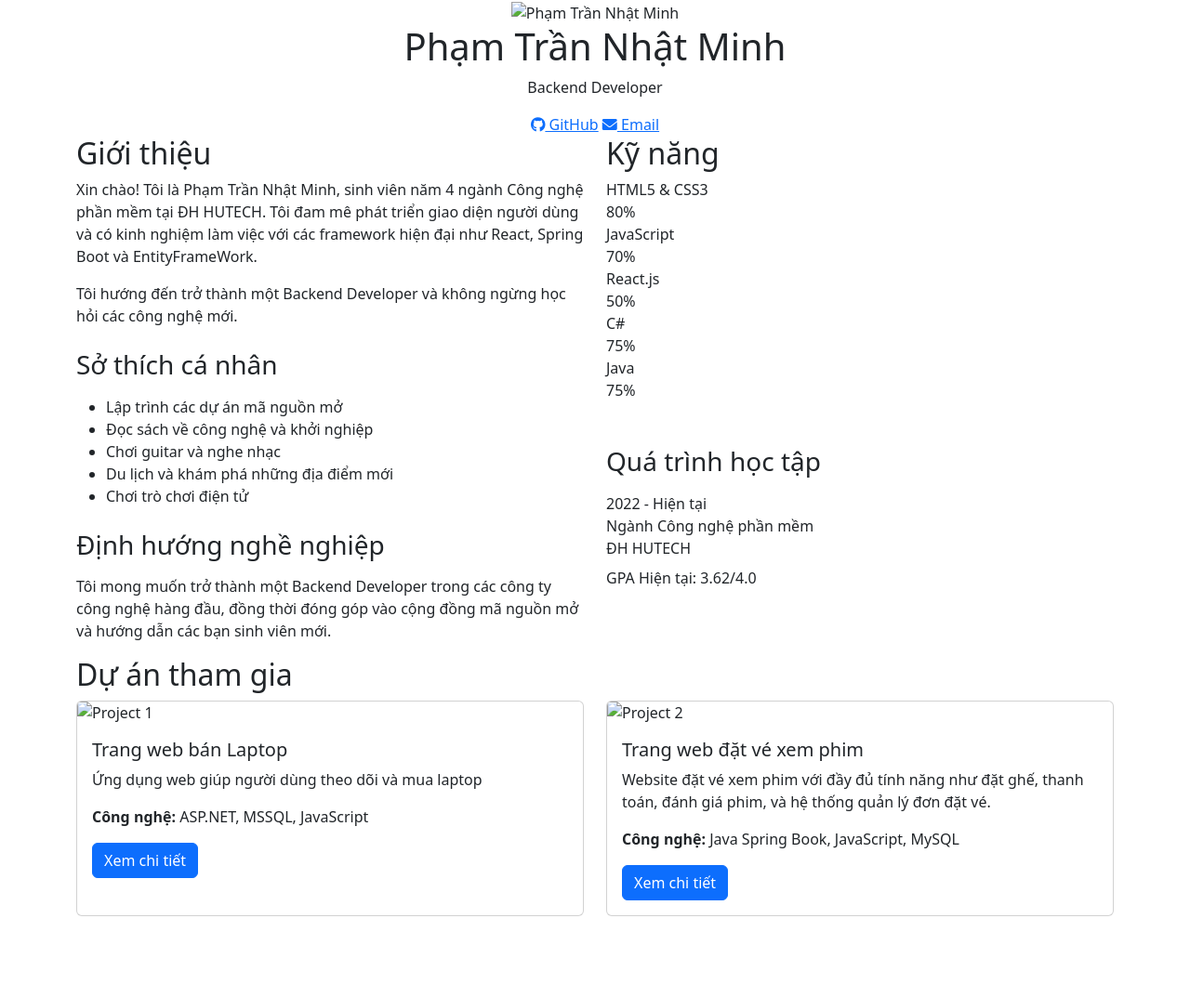
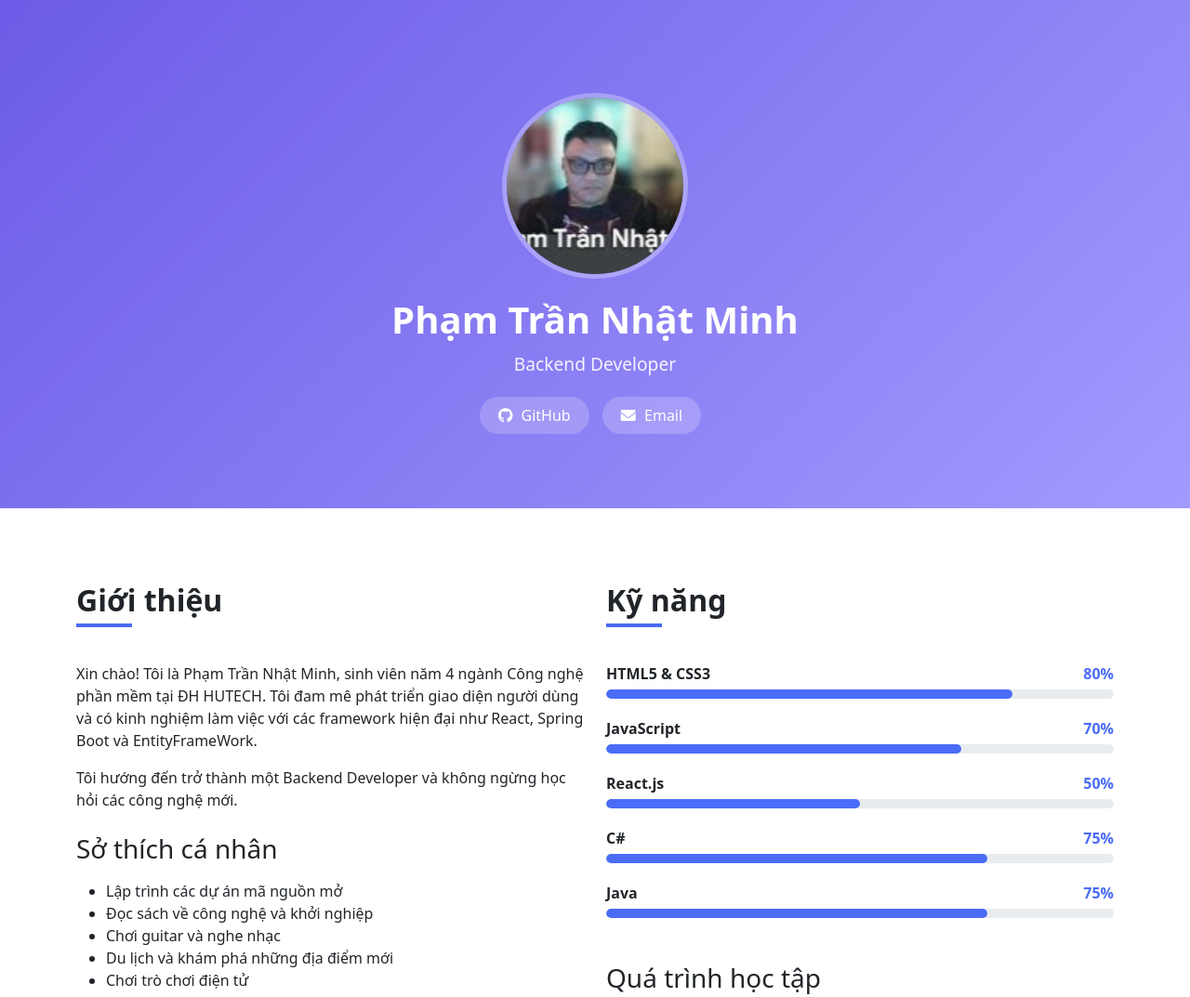
Before and after one commit to coder1807/Repository_Nhom_9, a plain HTML site: page students/phamtrannhatminh.html in a window 1280 px wide. Shown: the top 1073 px of the page at 93% size. Before the commit the page ends 1010 px from the top, so only its background shows below. Drawn offline with nearby package versions, Linux system fonts and the light colour scheme; the site is published under a folder, as on GitHub Pages, so addresses that start at the root find nothing.

Commit message:
lastest commit

```diff
--- a/students/phamtrannhatminh.html
+++ b/students/phamtrannhatminh.html
@@ -5,7 +5,7 @@
     <meta charset="UTF-8">
     <meta name="viewport" content="width=device-width, initial-scale=1.0">
     <title>Phạm Trần Nhật Minh - Portfolio</title>
-    <link rel="stylesheet" href="/assets/css/phamtrannhatminh.css">
+    <link rel="stylesheet" href="../assets/css/phamtrannhatminh.css">
     <!-- Các thẻ link CSS giống như trên trang chính -->
     <link href="https://cdnjs.cloudflare.com/ajax/libs/font-awesome/6.0.0-beta3/css/all.min.css" rel="stylesheet">
     <link rel="stylesheet" href="https://cdnjs.cloudflare.com/ajax/libs/bootstrap/5.3.0/css/bootstrap.min.css">
@@ -18,7 +18,7 @@
     <!-- Personal Hero Section -->
     <section class="personal-hero">
         <div class="container text-center">
-            <img src="/assets/images/nhatminh.jpg" alt="Phạm Trần Nhật Minh" class="profile-img">
+            <img src="../assets/images/nhatminh.jpg" alt="Phạm Trần Nhật Minh" class="profile-img">
             <div class="personal-info">
                 <h1 class="personal-name">Phạm Trần Nhật Minh</h1>
                 <p class="personal-role">Backend Developer</p>
@@ -123,7 +123,7 @@
             <div class="row">
                 <div class="col-md-6 mb-4">
                     <div class="card h-100 hover-scale">
-                        <img src="/assets/images/nhatminh-project1.png" class="card-img-top" alt="Project 1">
+                        <img src="../assets/images/nhatminh-project1.png" class="card-img-top" alt="Project 1">
                         <div class="card-body">
                             <h5 class="card-title">Trang web bán Laptop</h5>
                             <p class="card-text">Ứng dụng web giúp người dùng theo dõi và mua laptop</p>
@@ -135,7 +135,7 @@
                 </div>
                 <div class="col-md-6 mb-4">
                     <div class="card h-100 hover-scale">
-                        <img src="/assets/images/nhatminh-project2.png" class="card-img-top" alt="Project 2">
+                        <img src="../assets/images/nhatminh-project2.png" class="card-img-top" alt="Project 2">
                         <div class="card-body">
                             <h5 class="card-title">Trang web đặt vé xem phim</h5>
                             <p class="card-text">Website đặt vé xem phim với đầy đủ tính năng như đặt ghế, thanh toán,
@@ -162,7 +162,7 @@
 
 <!-- JavaScript -->
 <script src="https://cdnjs.cloudflare.com/ajax/libs/bootstrap/5.3.0/js/bootstrap.bundle.min.js"></script>
-<script src="/assets/js/phamtrannhatminh.js"></script>
+<script src="../assets/js/phamtrannhatminh.js"></script>
 </body>
 
 </html>
```
